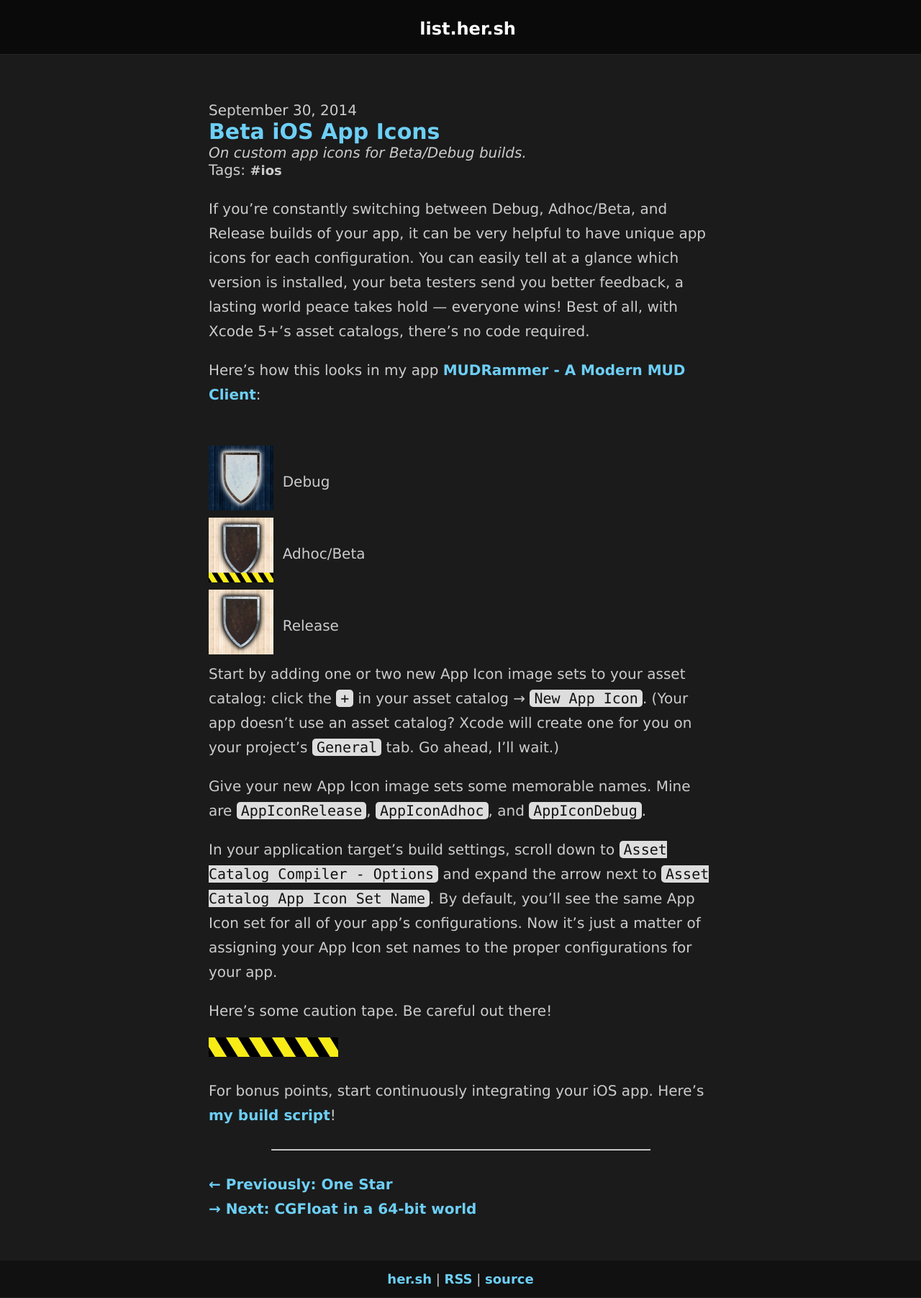
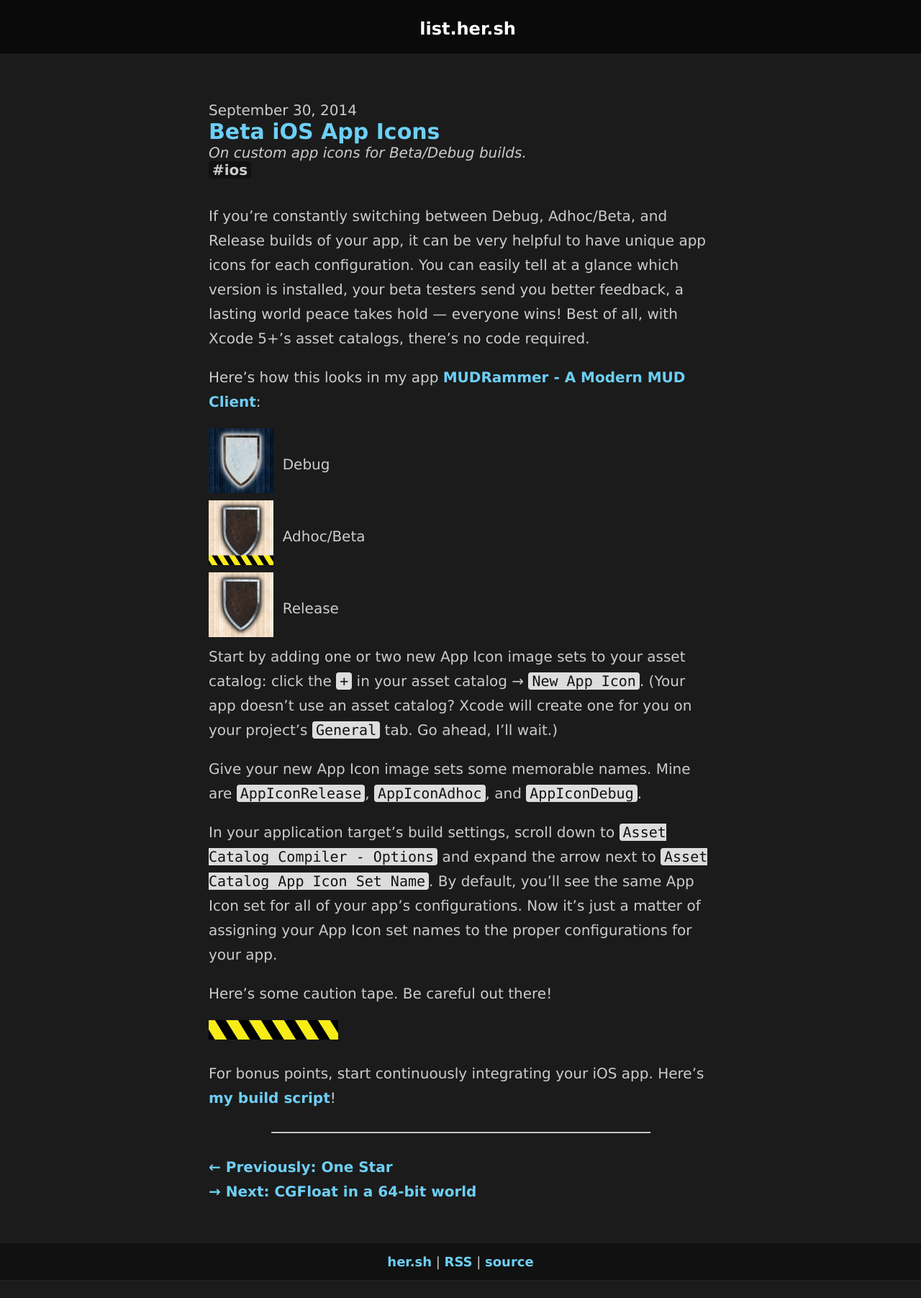
Before and after one commit to jhersh/list.her.sh, a Jekyll site: the page built from _posts/2014-09-30-app-icons.md, in a window 1280 px wide. Shown: the whole page at 72% size. Built offline with Jekyll 4.4.1, drawn with Linux system fonts in a browser that asks for light colours; after the commit the page ends 1779 px from its top, so only the background shows below that.

Commit message:
Style tweaks

```diff
--- a/_includes/post_header.html
+++ b/_includes/post_header.html
@@ -6,7 +6,6 @@
 <em>{{ page.summary }}</em><br/>
 {% endif %}
 {% if page.tags | size > 0 %}
-Tags:
 {% for tag in page.tags %}
   <a
     href={{ site.baseurl | append: "/tags/" | append: tag | append: "/" }}
--- a/_includes/styles.css
+++ b/_includes/styles.css
@@ -71,10 +71,14 @@ a {
 }
 
 a.tag {
-    font-size: 90%;
 	font-weight: bold;
 	color: #ccc;
+	background-color: #111;
+	border-radius: 4px;
+	padding-left: 5px;
+	padding-right: 5px;
 }
+
 #content {
 	margin: 0 auto;
 	overflow: hidden;
@@ -96,9 +100,9 @@ pre {
 p code,
 li code {
 	background-color: #DDD;
-	border-radius: 5px;
-	padding-left: 6px;
-	padding-right: 6px;
+	border-radius: 4px;
+	padding-left: 5px;
+	padding-right: 5px;
 	color: #111;
 }
 
@@ -187,11 +191,17 @@ p.summary {
     border-bottom: 2px solid currentcolor;
 }
 
+a.tag:hover {
+	background-color: #999;
+	color: black;
+	border-bottom: none;
+}
+
 .post,
 #content .page {
 	line-height: 1.7;
 	margin-bottom: 25px;
-	margin-top: 25px;
+	margin-top: 35px;
 }
 
 .post p {
@@ -226,9 +236,9 @@ h2.entry-title {
 blockquote,
 .archive-meta {
 	background: #111;
-	border: 1px dotted #333;
+	border: 2px solid #333;
 	color: #999;
-	margin-bottom: 1.5em;
+	margin-bottom: 1em;
 }
 blockquote p {
 	font-size: 0.9em;
--- a/_posts/2014-09-30-app-icons.md
+++ b/_posts/2014-09-30-app-icons.md
@@ -9,7 +9,6 @@ If you're constantly switching between Debug, Adhoc/Beta, and Release builds of
 
 Here's how this looks in my app [MUDRammer - A Modern MUD Client](https://itunes.apple.com/us/app/mudrammer-a-modern-mud-client/id597157072?mt=8):
 
-|  |  |
 |:-|:--|
 | <img src="/img/mr-dev.png" width="90" height="90" alt="MUDRammer Debug" /> | &nbsp;&nbsp;Debug |
 | <img src="/img/mr-adhoc.png" width="90" height="90" alt="MUDRammer Adhoc/Beta" /> | &nbsp;&nbsp;Adhoc/Beta |
```
